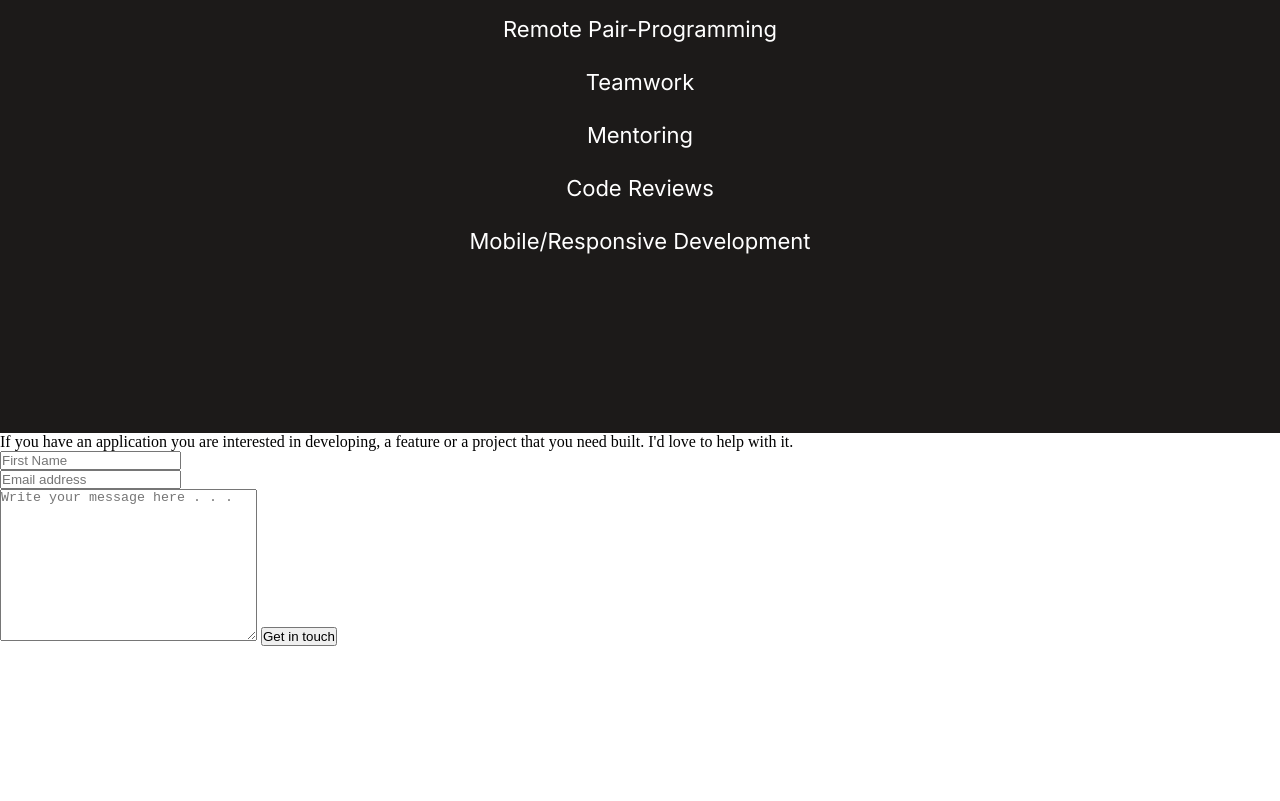
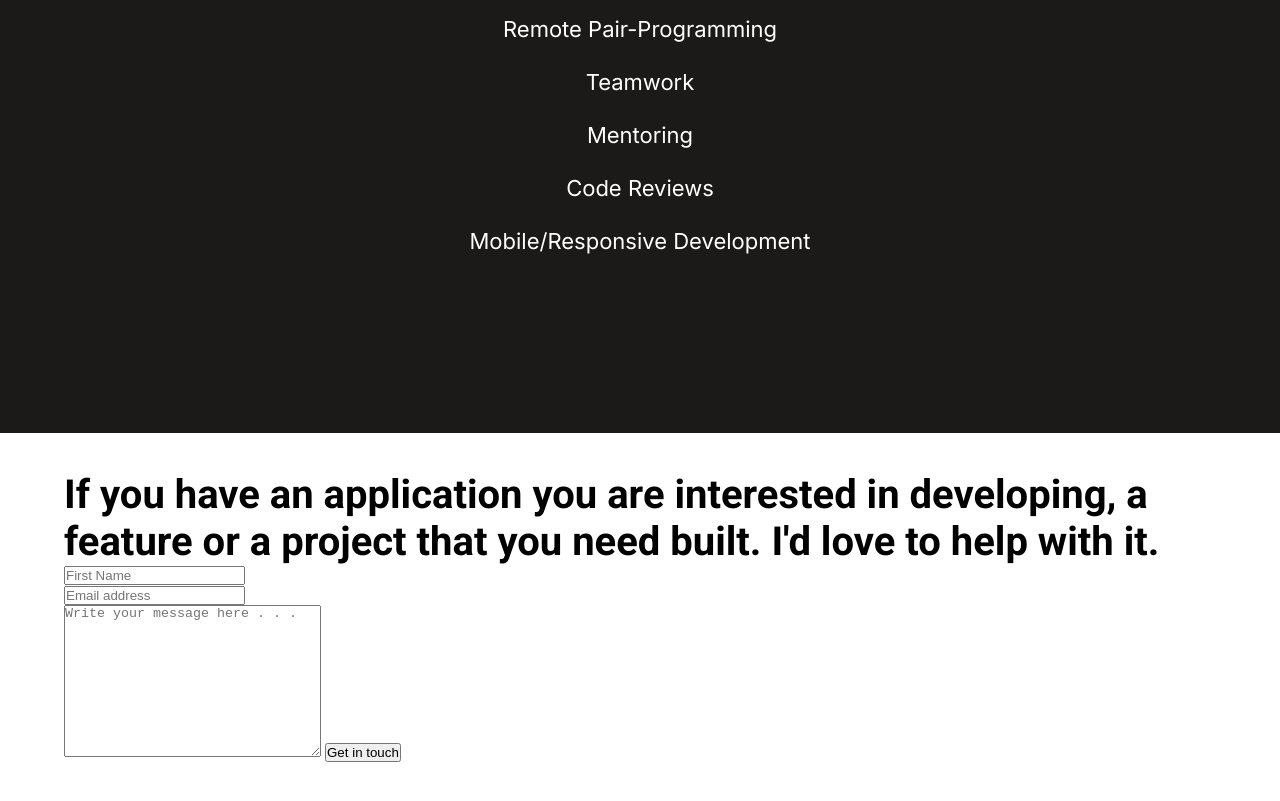
Before and after one commit to SamArsanios/cr-training-contact-form, a plain HTML site: page index.html in a window 1280 px wide. Shown: the part 6274-7075 px from the top of the page. Before the commit the page ends 6920 px from the top, so only its background shows below. Drawn offline with Linux system fonts and the light colour scheme.

Commit message:
Style footer class

```diff
--- a/css/main.css
+++ b/css/main.css
@@ -325,3 +325,24 @@ li {
 .skills {
   list-style: inside url("../media/svg/circle.svg");
 }
+
+footer {
+  height: 500px;
+  margin-top: 3%;
+  font-family: "Roboto", sans-serif;
+  font-style: normal;
+  font-weight: 300;
+}
+
+.form-container {
+  /* display: flex;
+  justify-content: space-between;
+  width: 90%; */
+  margin-left: 5%;
+}
+
+.form-container p {
+  /* width: 35%; */
+  font-weight: lighter;
+  font-size: 40px;
+}
```
